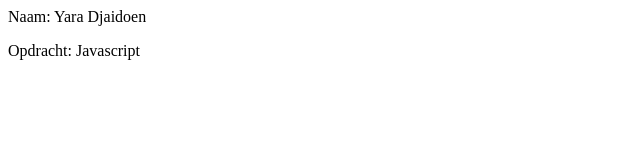
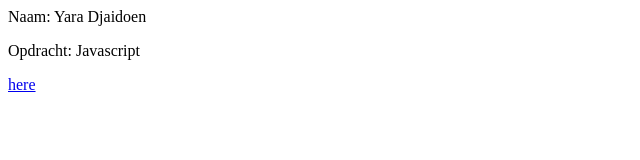
Before and after one commit to Djarahh/DataProcessing, a plain HTML site: page index.html in a window 1280 px wide. Shown: the full height of the page, 0-640 px from the left. Drawn offline with Linux system fonts and the light colour scheme.

Commit message:
link die wel werkt

```diff
--- a/index.html
+++ b/index.html
@@ -4,5 +4,5 @@
 <body>
   <p>Naam: Yara Djaidoen</p>
   <p>Opdracht: Javascript</p>
-  <a href="https://github.com/Djarahh/DataProcessing/blob/master/Homework/Week3/DataLineChart/javascript.html"</a>
+  <a href="Homework/Week3/DataLineChart/javascript.html">here</a>
 </body>
```
